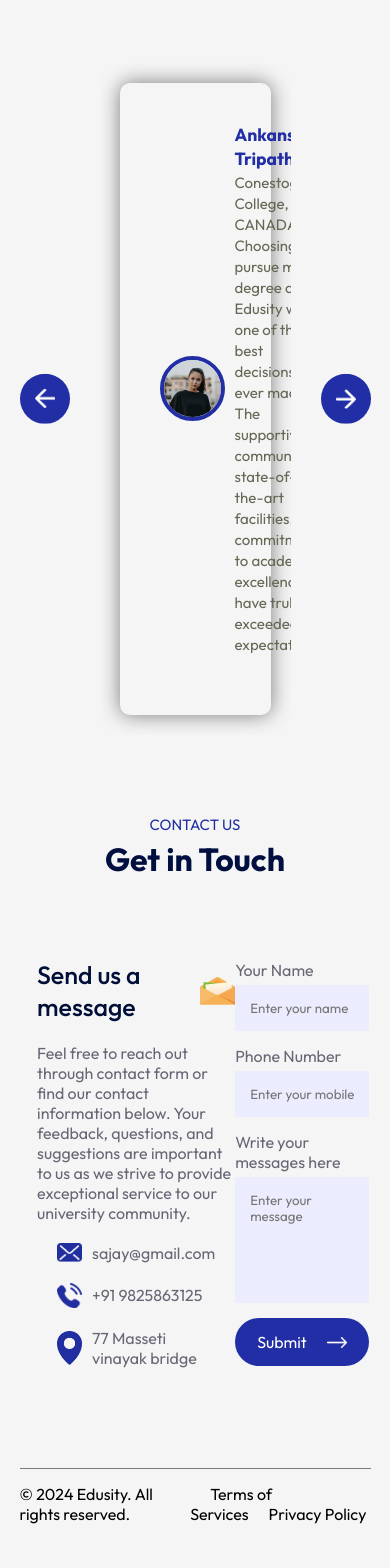
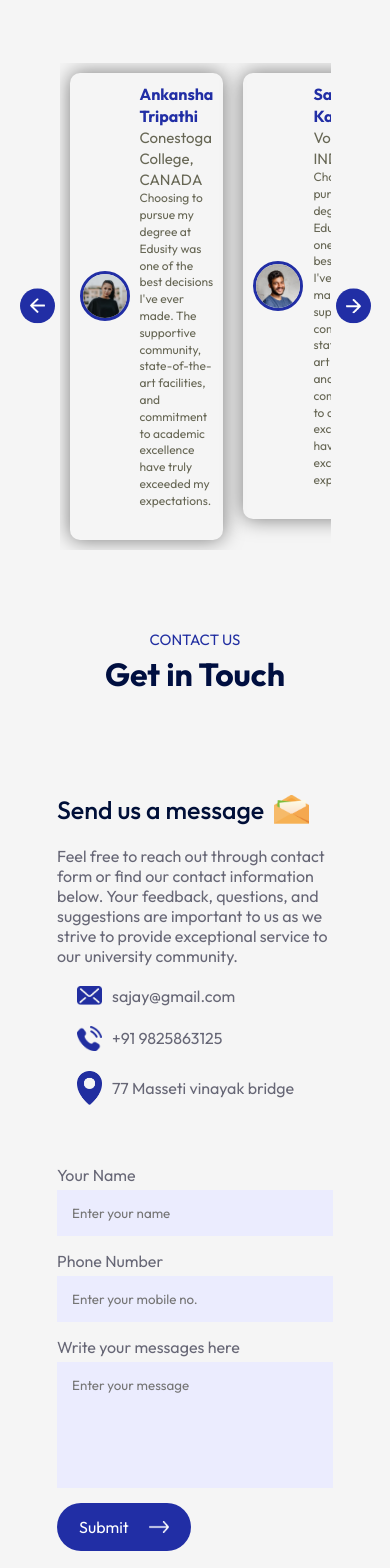
Before and after one commit to ajayehubexperts/vocational_university, a React (Vite) app: page / in a window 390 px wide. Shown: the part 3920-5488 px from the top of the page. Built offline with nearby package versions, Linux system fonts and the light colour scheme.

Commit message:
responsive contact, Footer and Testimonials

```diff
--- a/src/Components/Contact/Contact.css
+++ b/src/Components/Contact/Contact.css
@@ -50,3 +50,14 @@
   display: block;
   margin: 20px 0;
 }
+
+/* ------ media query ------- */
+
+@media (max-width: 700px) {
+  .contact {
+    display: block;
+  }
+  .contact-col {
+    padding: 20px;
+  }
+}
--- a/src/Components/Footer/Footer.css
+++ b/src/Components/Footer/Footer.css
@@ -11,3 +11,18 @@
   display: inline;
   margin-left: 20px;
 }
+
+/* ------ media query ------- */
+
+@media (max-width: 600px) {
+  .footer {
+    display: block;
+    text-align: center;
+  }
+  .footer ul {
+    margin-top: 10px;
+  }
+  .footer ul li {
+    margin: 10px;
+  }
+}
--- a/src/Components/Navbar/Navbar.jsx
+++ b/src/Components/Navbar/Navbar.jsx
@@ -6,7 +6,7 @@ import menu_icon from "../../assets/menu-icon.png";
 
 const Navbar = () => {
   const [sticky, setSticky] = useState(false);
-  const [mobileMenu, , setMobileMenu] = useState(false);
+  const [mobileMenu, setMobileMenu] = useState(false);
 
   const toggleMenu = () => {
     mobileMenu ? setMobileMenu(false) : setMobileMenu(true);
--- a/src/Components/Testimonials/Testimonials.css
+++ b/src/Components/Testimonials/Testimonials.css
@@ -55,3 +55,39 @@
 .user-info h3 {
   color: #212ea5;
 }
+
+/* ------ media query ------- */
+
+@media (max-width: 800px) {
+  .testimonials {
+    padding: 0 40px;
+  }
+  .next-btn,
+  .back-btn {
+    padding: 10px;
+    width: 35px;
+  }
+  .testimonials ul li {
+    padding: 10px;
+  }
+  .slide {
+    padding: 10px;
+  }
+  .slide img {
+    width: 50px;
+    border: 3px solid #212ea5;
+  }
+}
+@media (max-width: 600px) {
+  user-info {
+    display: block;
+    margin-bottom: 10px;
+    font-size: 12px;
+  }
+  .user-info h3 {
+    font-size: 16px;
+  }
+  .slide p {
+    font-size: 12px;
+  }
+}
```
Also changed, not shown: src/Components/VideoPlayer/VideoPlayer.jsx (added, +12 -0 lines), src/Components/VideoPlayer/videoPlayer.css (added).
